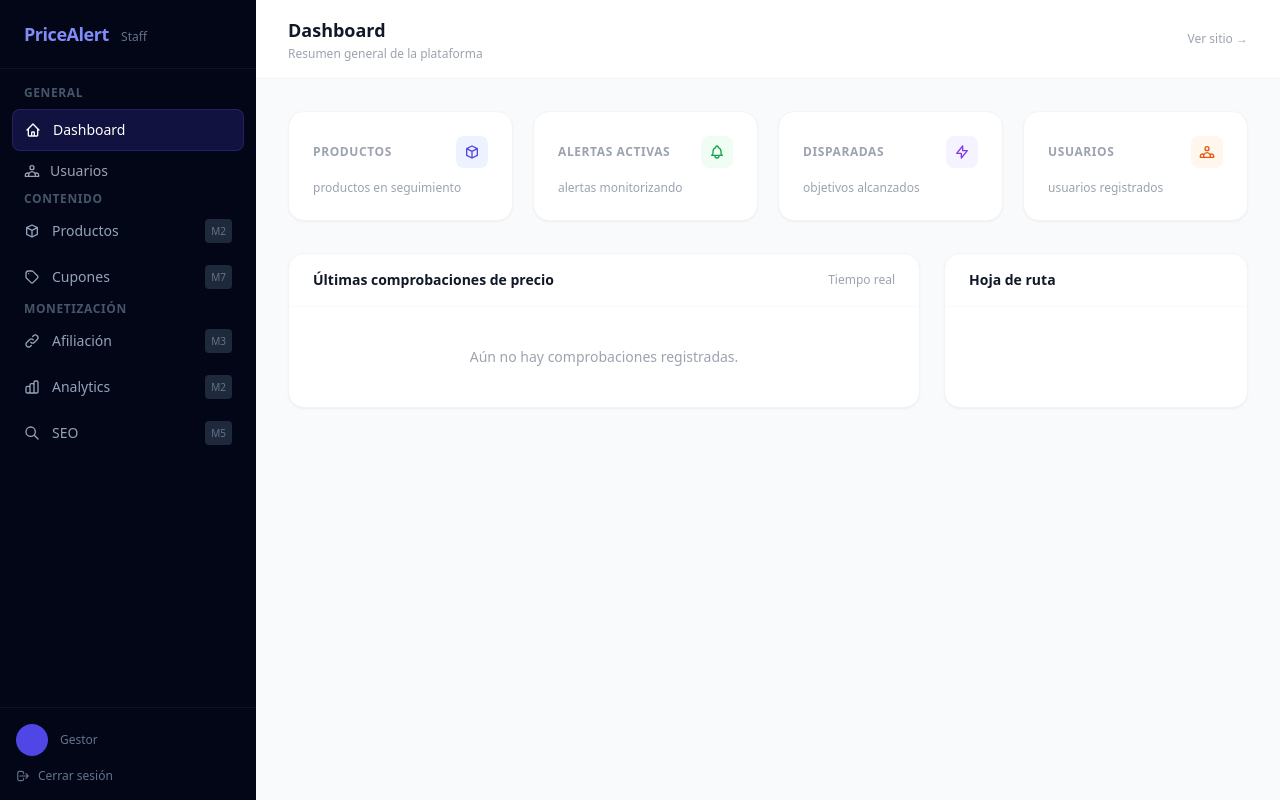
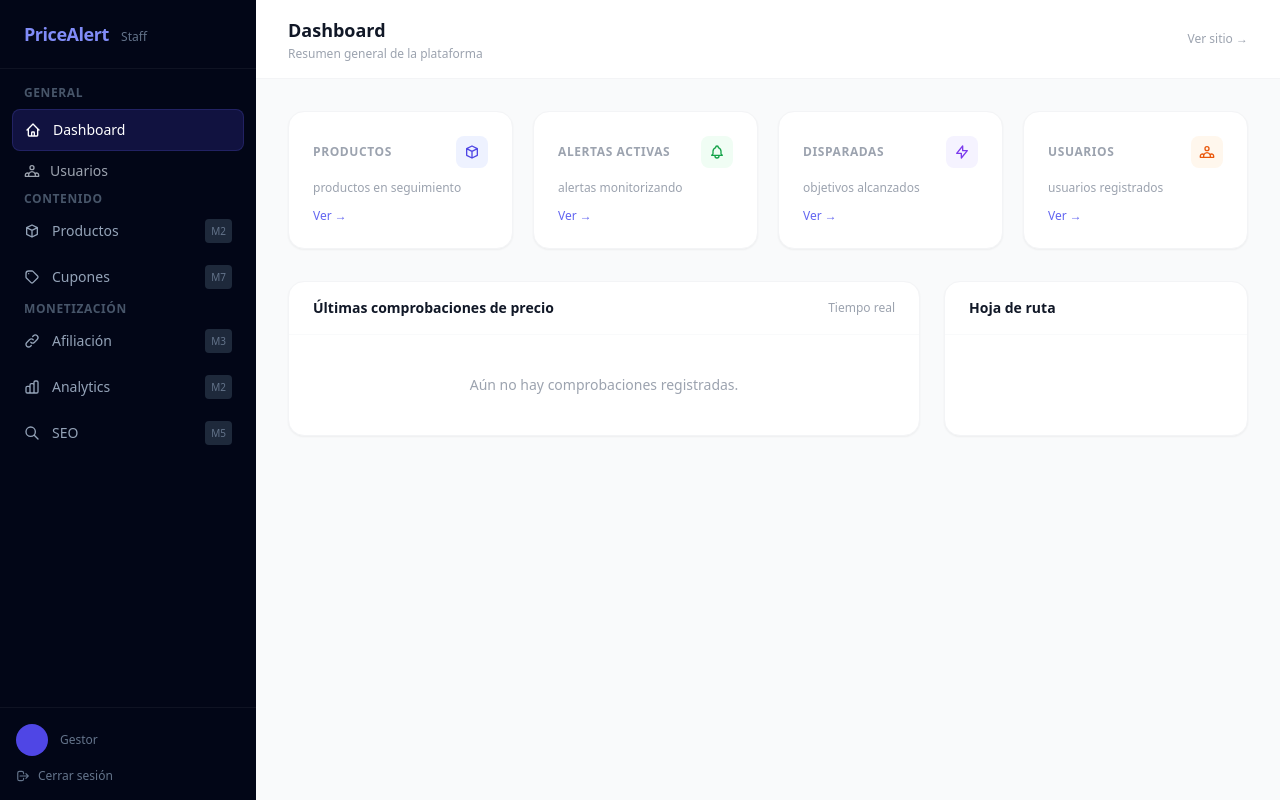
Before and after one commit to jonathanmade/price-alert-tracker, a Django app: template templates/staff/dashboard.html in a window 1280 px wide. Run offline with Django 5.2, Linux system fonts and the light colour scheme; the template is opened without the code that fills it, so the values that code supplies are empty; parts of the project's set-up code (start-up, migrations or seed data) failed here and were passed over; some libraries are stand-ins or nearby versions.

Commit message:
feat(staff): update roadmap module 6 to in_progress, add Ver links to dashboard cards

```diff
--- a/apps/staff/views.py
+++ b/apps/staff/views.py
@@ -123,7 +123,7 @@ class DashboardView(StaffAccessMixin, View):
             {"num": "3",  "label": "Auth completa (reset password)",   "done": True,  "in_progress": False},
             {"num": "4",  "label": "Landing dinámica con reel",        "done": False, "in_progress": True},
             {"num": "5",  "label": "Historial y gráficas catálogo",    "done": False, "in_progress": True},
-            {"num": "6",  "label": "Módulo de usuarios y estadísticas","done": False, "in_progress": False},
+            {"num": "6",  "label": "Módulo de usuarios y estadísticas","done": False, "in_progress": True},
             {"num": "7",  "label": "Afiliación",                       "done": False, "in_progress": False},
             {"num": "8",  "label": "Cupones",                          "done": False, "in_progress": False},
             {"num": "9",  "label": "Comparador de precios",            "done": False, "in_progress": False},
--- a/templates/staff/dashboard.html
+++ b/templates/staff/dashboard.html
@@ -21,6 +21,7 @@
     </div>
     <p class="text-3xl font-bold text-gray-900">{{ products_count }}</p>
     <p class="text-xs text-gray-400 mt-1">productos en seguimiento</p>
+    <a href="/staff/products/" class="text-xs text-indigo-500 hover:text-indigo-700 font-medium mt-3 block">Ver →</a>
   </div>
 
   <div class="bg-white rounded-2xl border border-gray-100 p-6 shadow-sm">
@@ -34,6 +35,7 @@
     </div>
     <p class="text-3xl font-bold text-gray-900">{{ active_alerts }}</p>
     <p class="text-xs text-gray-400 mt-1">alertas monitorizando</p>
+    <a href="/staff/users/?filter=active_alerts" class="text-xs text-indigo-500 hover:text-indigo-700 font-medium mt-3 block">Ver →</a>
   </div>
 
   <div class="bg-white rounded-2xl border border-gray-100 p-6 shadow-sm">
@@ -47,6 +49,7 @@
     </div>
     <p class="text-3xl font-bold text-gray-900">{{ triggered_alerts }}</p>
     <p class="text-xs text-gray-400 mt-1">objetivos alcanzados</p>
+    <a href="/staff/users/?filter=triggered_alerts" class="text-xs text-indigo-500 hover:text-indigo-700 font-medium mt-3 block">Ver →</a>
   </div>
 
   <div class="bg-white rounded-2xl border border-gray-100 p-6 shadow-sm">
@@ -60,6 +63,7 @@
     </div>
     <p class="text-3xl font-bold text-gray-900">{{ total_users }}</p>
     <p class="text-xs text-gray-400 mt-1">usuarios registrados</p>
+    <a href="/staff/users/" class="text-xs text-indigo-500 hover:text-indigo-700 font-medium mt-3 block">Ver →</a>
   </div>
 
 </div>
```
